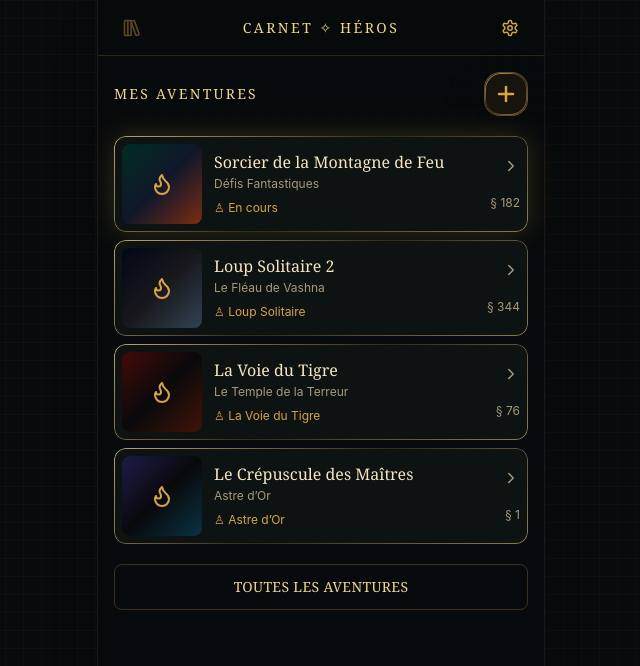
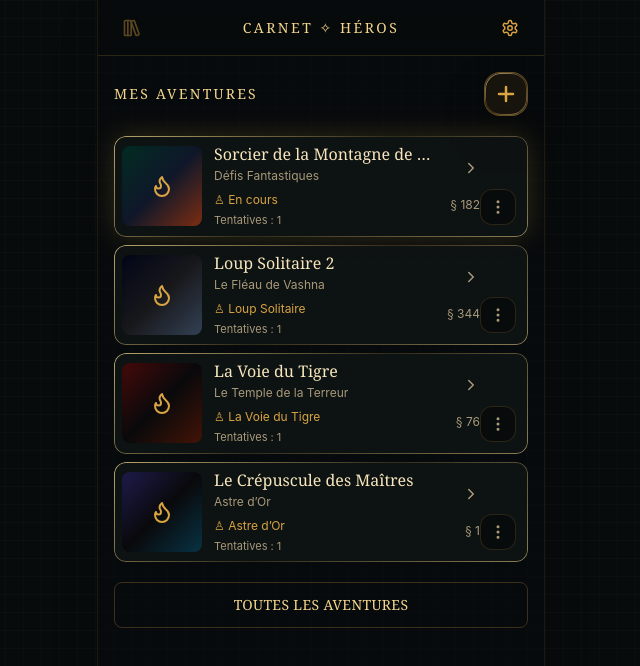
Before and after one commit to CharlesD61994/Carnet-du-hero, a Next.js app: page / in a window 1280 px wide. Shown: the top 666 px of the page, without its empty margins (319-959 px from the left). Built offline with nearby package versions, Linux system fonts and the light colour scheme.

Commit message:
Add files via upload

```diff
--- a/components/CarnetApp.tsx
+++ b/components/CarnetApp.tsx
@@ -1,7 +1,7 @@
 "use client";
 
 import { useEffect, useMemo, useRef, useState } from "react";
-import type { Adventure, Category, CombatRound, DiceRoll, Item, JourneyEvent, JourneyNode, JourneyTag, Monster, NewAdventureData, Screen } from "@/lib/types";
+import type { Adventure, AdventureLibraryAction, Category, CombatRound, DiceRoll, Item, JourneyEvent, JourneyNode, JourneyTag, Monster, NewAdventureData, Screen } from "@/lib/types";
 import { makeAdventureFromData, makeInitialJourney, starter, STORAGE, uid } from "@/lib/templates";
 import { BottomNav } from "@/components/navigation/BottomNav";
 import { CombatScreen } from "@/components/screens/CombatScreen";
@@ -23,6 +23,7 @@
     ...adventure,
     diceConfig: adventure.diceConfig ?? { sides: 6, mode: "multiple", count: 2 },
     diceHistory: adventure.diceHistory ?? [],
+    attempts: adventure.attempts ?? 1,
     journey: {
       ...journey,
       nodes: journey.nodes.map((node) => ({
@@ -264,6 +265,141 @@
     });
 
     setScreen("home");
+  };
+
+
+  const renameAdventure = async (id: string) => {
+    const adventure = adventures.find((item) => item.id === id);
+    if (!adventure) return;
+    const values = await requestForm({
+      title: "Renommer l’aventure",
+      fields: [{ name: "title", label: "Nom de l’aventure", value: adventure.title }],
+    });
+    const title = values?.title.trim();
+    if (!title) return;
+    setAdventures((list) =>
+      list.map((item) =>
+        item.id === id ? { ...item, title, updatedAt: todayIso() } : item,
+      ),
+    );
+  };
+
+  const resetAdventureAttempt = (id: string) => {
+    if (!confirm("Réinitialiser la tentative? L’arbre du parcours sera conservé.")) return;
+    setAdventures((list) =>
+      list.map((item) => {
+        if (item.id !== id) return item;
+        const startNode: JourneyNode = {
+          id: uid(),
+          paragraph: 1,
+          notes: "",
+          tags: [],
+          choices: [],
+          events: [
+            {
+              id: uid(),
+              kind: "important",
+              label: "Nouvelle tentative manuelle",
+              createdAt: todayIso(),
+              result: `Tentative ${(item.attempts ?? 1) + 1}`,
+            },
+          ],
+          visitedAt: todayIso(),
+        };
+        return {
+          ...item,
+          status: "En cours",
+          paragraph: 1,
+          attempts: (item.attempts ?? 1) + 1,
+          updatedAt: todayIso(),
+          journey: {
+            currentNodeId: startNode.id,
+            nodes: [...(item.journey?.nodes ?? []), startNode],
+          },
+          stats: item.stats.map((stat) => ({
+            ...stat,
+            current: stat.max ?? stat.current,
+          })),
+        };
+      }),
+    );
+    setSelectedId(id);
+    setScreen("journey");
+  };
+
+  const handleAdventureAction = (id: string, action: AdventureLibraryAction) => {
+    if (action === "delete") return deleteAdventure(id);
+    if (action === "rename") return void renameAdventure(id);
+    if (action === "reset") return resetAdventureAttempt(id);
+  };
+
+
+  const restartAfterHeroDeath = (monsterId: string, monsterName: string) => {
+    setAdventures((list) =>
+      list.map((item) => {
+        if (item.id !== selectedId) return item;
+        const journey = item.journey ?? makeInitialJourney(item.paragraph ?? 1);
+        const deathNodeId =
+          item.monsters.find((candidate) => candidate.id === monsterId)?.sourceNodeId ?? journey.currentNodeId;
+        const deathAt = todayIso();
+        const startNode: JourneyNode = {
+          id: uid(),
+          paragraph: 1,
+          notes: "",
+          tags: [],
+          choices: [],
+          events: [
+            {
+              id: uid(),
+              kind: "important",
+              label: "Nouvelle tentative après la mort du héros",
+              createdAt: deathAt,
+              result: `Tentative ${(item.attempts ?? 1) + 1}`,
+            },
+          ],
+          visitedAt: deathAt,
+        };
+
+        return {
+          ...item,
+          status: "En cours",
+          paragraph: 1,
+          attempts: (item.attempts ?? 1) + 1,
+          lastDeathAt: deathAt,
+          updatedAt: deathAt,
+          stats: item.stats.map((stat) => ({
+            ...stat,
+            current: stat.max ?? stat.current,
+          })),
+          journey: {
+            currentNodeId: startNode.id,
+            nodes: [
+              ...journey.nodes.map((node) => {
+                if (node.id !== deathNodeId) return { ...node, events: node.events ?? [], choices: node.choices ?? [] };
+                return {
+                  ...node,
+                  tags: node.tags.includes("death") ? node.tags : [...node.tags, "death"],
+                  events: [
+                    ...(node.events ?? []),
+                    {
+                      id: uid(),
+                      kind: "death",
+                      label: `Mort contre ${monsterName}`,
+                      refId: monsterId,
+                      createdAt: deathAt,
+                      result: `Tentative ${item.attempts ?? 1} terminée`,
+                    },
+                  ],
+                  choices: node.choices ?? [],
+                };
+              }),
+              startNode,
+            ],
+          },
+        };
+      }),
+    );
+    setScreen("journey");
   };
 
   const updateStat = (id: string, delta: number) => {
@@ -885,7 +1021,12 @@
         : selected.journey,
     });
 
-    if (combatResult === "victory" || combatResult === "defeat") {
+    if (combatResult === "defeat") {
+      window.setTimeout(() => restartAfterHeroDeath(monsterId, monster.name), 0);
+      return;
+    }
+
+    if (combatResult === "victory") {
       setScreen("journey");
     }
   };
@@ -957,6 +1098,7 @@
               setScreen("journey");
             }}
             create={() => setCreating(true)}
+            onAdventureAction={handleAdventureAction}
           />
         )}
         {screen === "journey" && (
--- a/components/screens/HomeScreen.tsx
+++ b/components/screens/HomeScreen.tsx
@@ -1,5 +1,8 @@
-import { ChevronRight, Flame, Plus, Settings } from "lucide-react";
-import type { Adventure } from "@/lib/types";
+"use client";
+
+import { useState } from "react";
+import { ChevronRight, Flame, MoreVertical, Plus, Settings, Trash2 } from "lucide-react";
+import type { Adventure, AdventureLibraryAction } from "@/lib/types";
 import { Header } from "@/components/ui/Header";
 
 export function HomeScreen({
@@ -7,12 +10,15 @@
   selectedId,
   select,
   create,
+  onAdventureAction,
 }: {
   adventures: Adventure[];
   selectedId: string;
   select: (id: string) => void;
   create: () => void;
+  onAdventureAction: (id: string, action: AdventureLibraryAction) => void;
 }) {
+  const [menuOpenId, setMenuOpenId] = useState<string | null>(null);
   return (
     <div>
       <Header title="Carnet ✧ Héros" right={<Settings size={18} />} />
@@ -30,10 +36,10 @@
         </div>
         <div className="space-y-2">
           {adventures.map((a) => (
+            <div key={a.id} className="relative">
               <button
-              key={a.id}
                 onClick={() => select(a.id)}
-              className={`gold-frame flex w-full items-center gap-3 rounded-xl bg-panel/80 p-2 text-left ${selectedId === a.id ? "shadow-glow" : ""}`}
+                className={`gold-frame flex w-full items-center gap-3 rounded-xl bg-panel/80 p-2 pr-12 text-left ${selectedId === a.id ? "shadow-glow" : ""}`}
               >
                 <div
                   className={`grid h-20 w-20 shrink-0 place-items-center rounded-lg bg-gradient-to-br ${a.cover} text-4xl shadow-inner`}
@@ -46,12 +52,59 @@
                   </p>
                   <p className="mt-1 text-xs text-muted">{a.series}</p>
                   <p className="mt-2 text-xs text-gold">♙ {a.status}</p>
+                  <p className="mt-1 text-[11px] text-muted">Tentatives : {a.attempts ?? 1}</p>
                 </div>
                 <div className="flex h-full flex-col items-end justify-between gap-5 text-muted">
                   <ChevronRight size={18} />
                   <span className="text-xs">§ {a.paragraph}</span>
                 </div>
               </button>
+              <button
+                type="button"
+                onClick={(event) => {
+                  event.stopPropagation();
+                  setMenuOpenId(menuOpenId === a.id ? null : a.id);
+                }}
+                className="absolute bottom-3 right-3 grid h-9 w-9 place-items-center rounded-xl border border-line/70 bg-black/35 text-muted active:scale-[0.98]"
+                aria-label="Options de l’aventure"
+              >
+                <MoreVertical size={18} />
+              </button>
+              {menuOpenId === a.id && (
+                <div className="absolute bottom-14 right-3 z-20 w-56 overflow-hidden rounded-2xl border border-line bg-night shadow-2xl">
+                  <button
+                    type="button"
+                    onClick={() => {
+                      setMenuOpenId(null);
+                      onAdventureAction(a.id, "rename");
+                    }}
+                    className="block w-full px-4 py-3 text-left text-sm text-parchment active:bg-white/5"
+                  >
+                    Renommer
+                  </button>
+                  <button
+                    type="button"
+                    onClick={() => {
+                      setMenuOpenId(null);
+                      onAdventureAction(a.id, "reset");
+                    }}
+                    className="block w-full px-4 py-3 text-left text-sm text-parchment active:bg-white/5"
+                  >
+                    Réinitialiser la tentative
+                  </button>
+                  <button
+                    type="button"
+                    onClick={() => {
+                      setMenuOpenId(null);
+                      onAdventureAction(a.id, "delete");
+                    }}
+                    className="flex w-full items-center gap-2 px-4 py-3 text-left text-sm text-red-200 active:bg-red-950/30"
+                  >
+                    <Trash2 size={16} /> Supprimer
+                  </button>
+                </div>
+              )}
+            </div>
           ))}
         </div>
         <button className="w-full rounded-lg border border-line py-3 font-serif text-sm uppercase tracking-wide text-gold2">
--- a/components/screens/JourneyScreen.tsx
+++ b/components/screens/JourneyScreen.tsx
@@ -89,6 +89,9 @@
     };
   const currentChoices = currentNode.choices ?? [];
   const currentEvents = currentNode.events ?? [];
+  const sameParagraphNodes = journey.nodes.filter((node) => node.paragraph === currentNode.paragraph);
+  const currentPassage = Math.max(1, sameParagraphNodes.findIndex((node) => node.id === currentNode.id) + 1);
+  const totalPassages = sameParagraphNodes.length;
   const [choiceParagraph, setChoiceParagraph] = useState("");
   const [selectedNode, setSelectedNode] = useState<JourneyNode | null>(null);
   const [treeFullscreen, setTreeFullscreen] = useState(false);
@@ -322,6 +325,11 @@
               <div className="mt-2 flex flex-wrap items-center gap-2">
                 <p className="font-serif text-5xl text-parchment">§{currentNode.paragraph}</p>
                 <span className="rounded-full border border-gold/30 bg-gold/15 px-3 py-1 text-xs font-bold uppercase tracking-widest text-gold2">Actuel</span>
+                {totalPassages > 1 ? (
+                  <span className="rounded-full border border-line/70 bg-black/20 px-3 py-1 text-xs font-semibold text-muted">
+                    Passage {currentPassage}/{totalPassages}
+                  </span>
+                ) : null}
               </div>
               <p className="mt-1 text-xs text-muted">Dernière visite : {formatVisitDate(currentNode.visitedAt)}</p>
             </div>
--- a/lib/types.ts
+++ b/lib/types.ts
@@ -162,6 +162,8 @@
   nodes: JourneyNode[];
 };
 
+export type AdventureLibraryAction = "rename" | "reset" | "delete";
+
 export type Adventure = {
   id: string;
   title: string;
@@ -171,6 +173,8 @@
   status: string;
   paragraph: number;
   cover: string;
+  attempts?: number;
+  lastDeathAt?: string;
   hero: {
     name: string;
     level: number;
```
Lines whose indentation alone changed are shown as unchanged.
